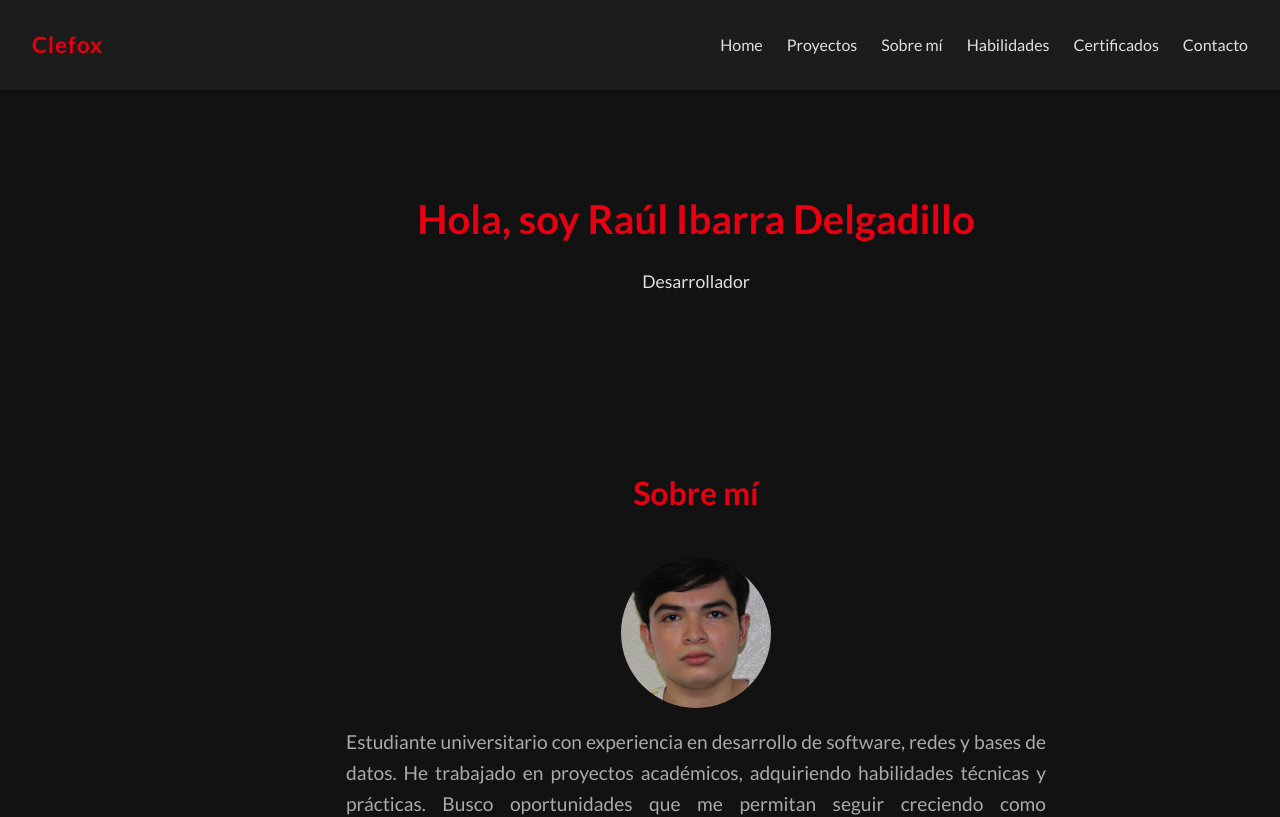
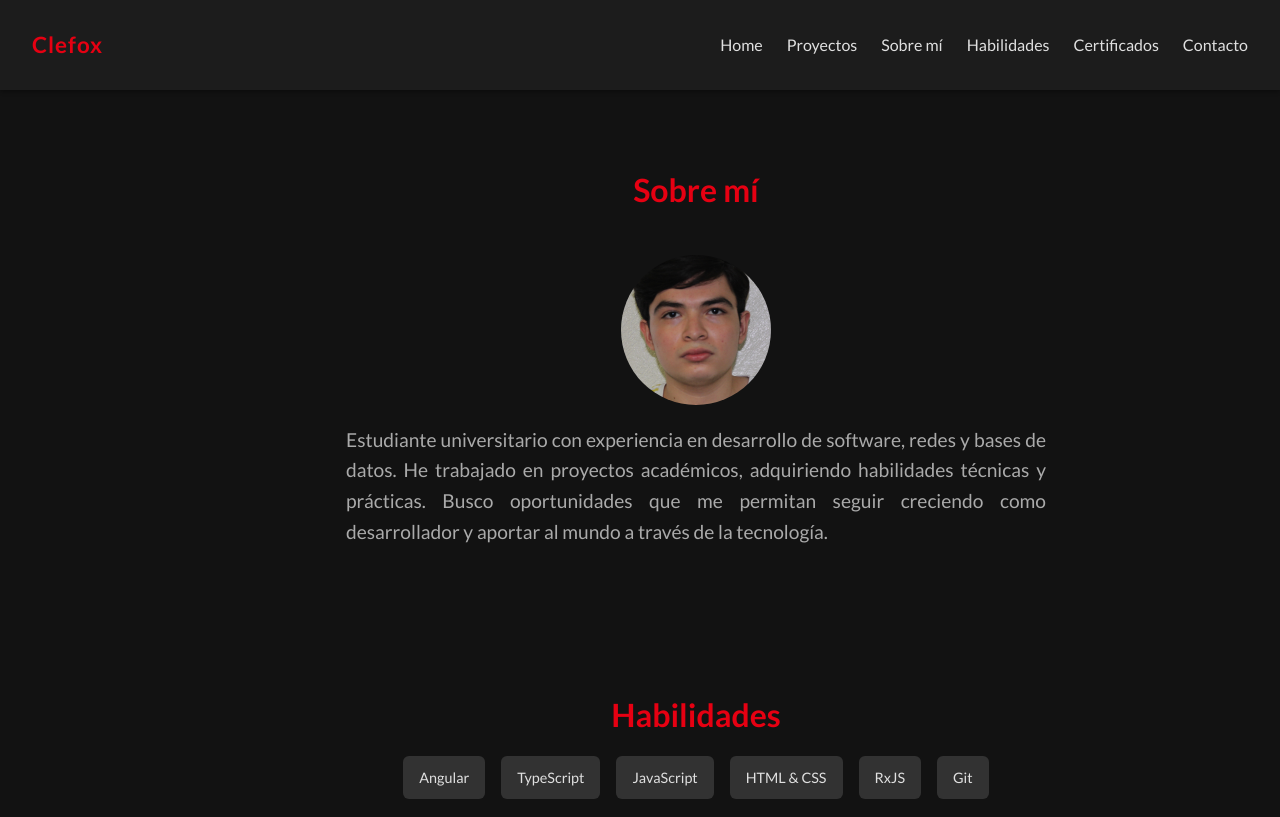
Before and after one commit to Clefox9820/PaginaWebPersonal, an Angular app: page / in a window 1280 px wide. Shown: the top 817 px of the page. Built offline with nearby package versions, Linux system fonts and the light colour scheme; no server answers.

Commit message:
chore(home): Eliminar contenido de plantilla
Se elimino el contenido de la plantilla home, ahora solo mostrando el contenido de las demas secciones.

```diff
--- a/src/app/features/home/home.component.html
+++ b/src/app/features/home/home.component.html
@@ -1,9 +1,4 @@
 <main class="container">
-
-  <section class="home-section">
-    <h1>Hola, soy Raúl Ibarra Delgadillo</h1>
-    <p>Desarrollador</p>
-  </section>
 
   <!--Sobre mí -->
   <app-about></app-about>
```
